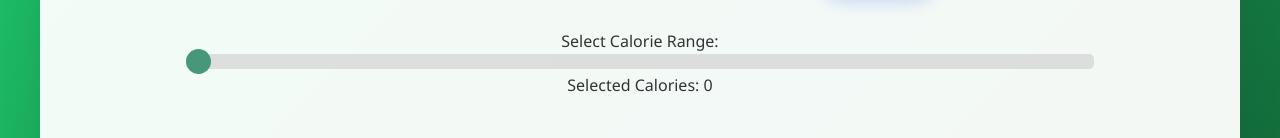
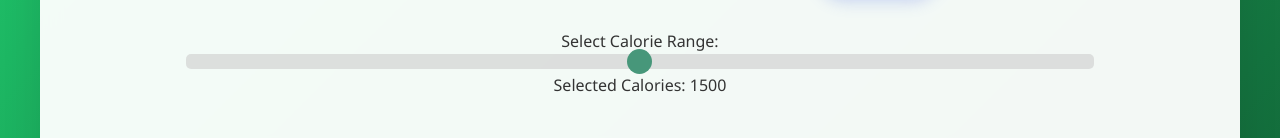
Before and after one commit to markwaldron7string/4.1-Final-Project, a plain HTML site: page index.html in a window 1280 px wide. Shown: the part 210-348 px from the top of the page. Drawn offline with Linux system fonts and the light colour scheme.

Commit message:
Update index.html

```diff
--- a/index.html
+++ b/index.html
@@ -17,8 +17,8 @@
       </div>
       <div class="slider-container">
     <label for="calorie-range">Select Calorie Range:</label>
-    <input type="range" id="calorie-range" min="0" max="3000" value="0">
-    <p>Selected Calories: <span id="calorie-display">1500</span></p>
+    <input type="range" id="calorie-range" min="0" max="3000" value="1500">
+    <p>Selected Calories: <span id="calorie-display">0</span></p>
     </div>
       <div id="results"></div>
     </div>
```
